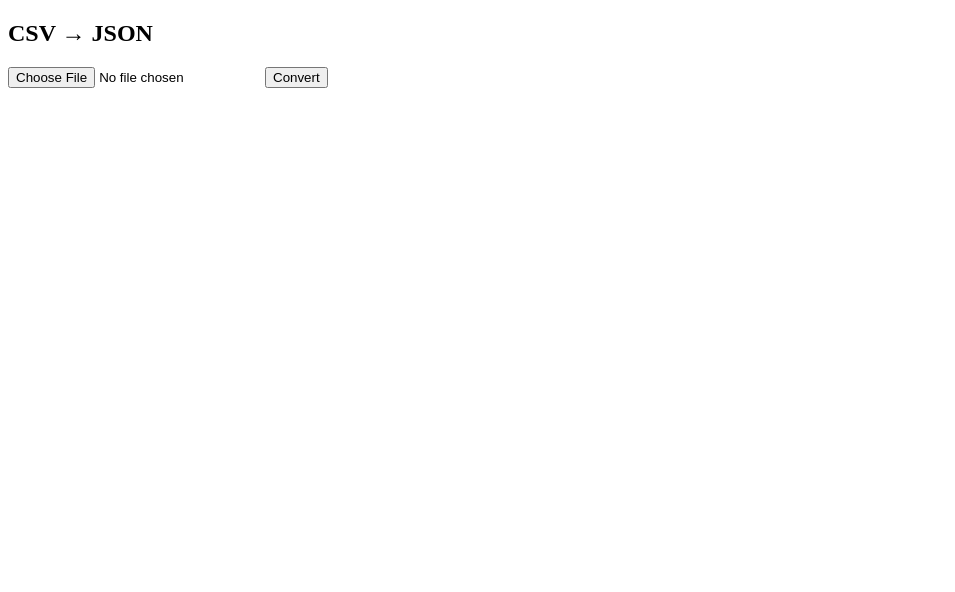
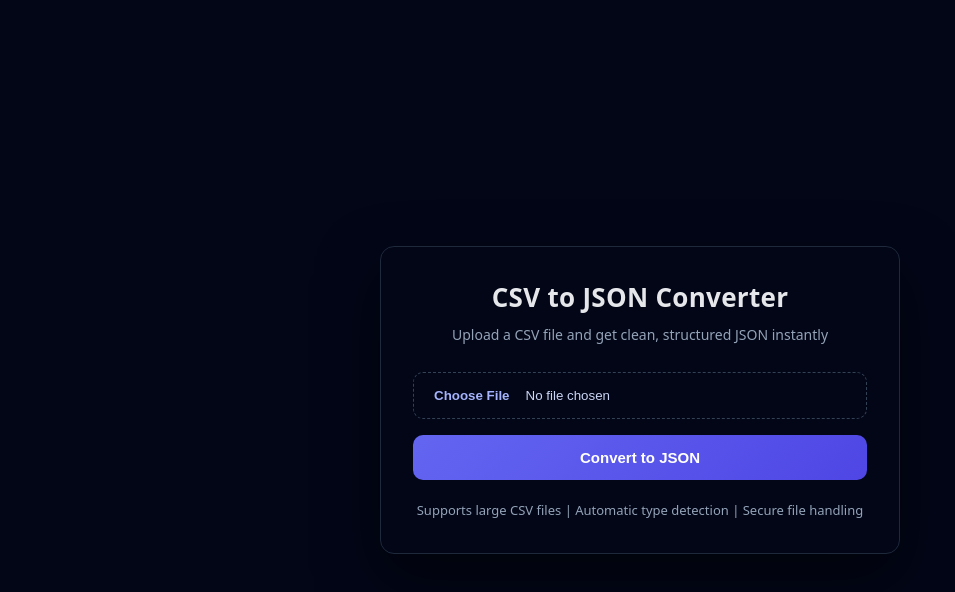
Before and after one commit to vitthalhumbe/file_converter, a website: page src/public/index.html in a window 1280 px wide. Shown: the whole page, without its empty margins (0-955 px from the left). Drawn offline with Linux system fonts and the light colour scheme.

Commit message:
now finished and can deploy

```diff
--- a/package.json
+++ b/package.json
@@ -3,11 +3,11 @@
   "version": "1.0.0",
   "description": "",
   "main": "index.js",
-  "type":"module",
+  "type": "module",
   "scripts": {
     "test": "echo \"Error: no test specified\" && exit 1",
     "dev": "nodemon src/server.js",
-    "start" : "node src/server.js"
+    "start": "node src/server.js"
   },
   "keywords": [],
   "author": "",
--- a/src/public/index.html
+++ b/src/public/index.html
@@ -1,14 +1,129 @@
 <!DOCTYPE html>
-<html>
+<html lang="en">
 <head>
-  <title>SP-019 CSV to JSON</title>
+  <meta charset="UTF-8" />
+  <title>CSV to JSON Converter</title>
+  <meta name="viewport" content="width=device-width, initial-scale=1.0" />
+
+  <style>
+    * {
+      box-sizing: border-box;
+    }
+
+    body {
+      margin: 0;
+      min-height: 100vh;
+      font-family: system-ui, -apple-system, BlinkMacSystemFont, "Segoe UI",
+                   Roboto, Ubuntu, sans-serif;
+      background: linear-gradient(135deg, #020617, #020617 40%, #020617);
+      color: #e5e7eb;
+      display: flex;
+      align-items: center;
+      justify-content: center;
+      padding: 24px;
+    }
+
+    .card {
+      width: 100%;
+      max-width: 520px;
+      background: #020617;
+      border: 1px solid #1e293b;
+      border-radius: 14px;
+      padding: 32px;
+      box-shadow: 0 25px 60px rgba(0, 0, 0, 0.55);
+    }
+
+    h1 {
+      margin: 0 0 10px;
+      text-align: center;
+      font-size: 26px;
+      font-weight: 700;
+      letter-spacing: 0.3px;
+    }
+
+    .subtitle {
+      text-align: center;
+      font-size: 14px;
+      color: #94a3b8;
+      margin-bottom: 28px;
+    }
+
+    form {
+      display: flex;
+      flex-direction: column;
+      gap: 16px;
+    }
+
+    input[type="file"] {
+      width: 100%;
+      padding: 14px;
+      border-radius: 10px;
+      background: #020617;
+      border: 1px dashed #334155;
+      color: #cbd5f5;
+      cursor: pointer;
+    }
+
+    input[type="file"]::-webkit-file-upload-button {
+      background: #020617;
+      border: none;
+      color: #a5b4fc;
+      font-weight: 600;
+      cursor: pointer;
+      margin-right: 10px;
+    }
+
+    button {
+      padding: 14px;
+      border-radius: 10px;
+      border: none;
+      background: linear-gradient(135deg, #6366f1, #4f46e5);
+      color: white;
+      font-size: 15px;
+      font-weight: 600;
+      cursor: pointer;
+      transition: transform 0.15s ease, box-shadow 0.15s ease;
+    }
+
+    button:hover {
+      transform: translateY(-1px);
+      box-shadow: 0 10px 25px rgba(79, 70, 229, 0.35);
+    }
+
+    .info {
+      margin-top: 20px;
+      font-size: 13px;
+      color: #94a3b8;
+      text-align: center;
+      line-height: 1.6;
+    }
+
+    footer {
+      margin-top: 26px;
+      text-align: center;
+      font-size: 12px;
+      color: #64748b;
+    }
+  </style>
 </head>
+
 <body>
-  <h2>CSV → JSON</h2>
+  <div class="card">
+    <h1>CSV to JSON Converter</h1>
+    <div class="subtitle">
+      Upload a CSV file and get clean, structured JSON instantly
+    </div>
 
-  <form action="/api/csv/to-json" method="POST" enctype="multipart/form-data">
-    <input type="file" name="file" accept=".csv" required />
-    <button type="submit">Convert</button>
-  </form>
+    <form action="/api/csv/to-json" method="POST" enctype="multipart/form-data">
+      <input type="file" name="file" accept=".csv" required />
+      <button type="submit">Convert to JSON</button>
+    </form>
+
+    <div class="info">
+      Supports large CSV files
+      | Automatic type detection
+      | Secure file handling
+    </div>
+  </div>
 </body>
 </html>
```
Also changed, not shown: src/server.js (+7 -0 lines), 1 other file.
